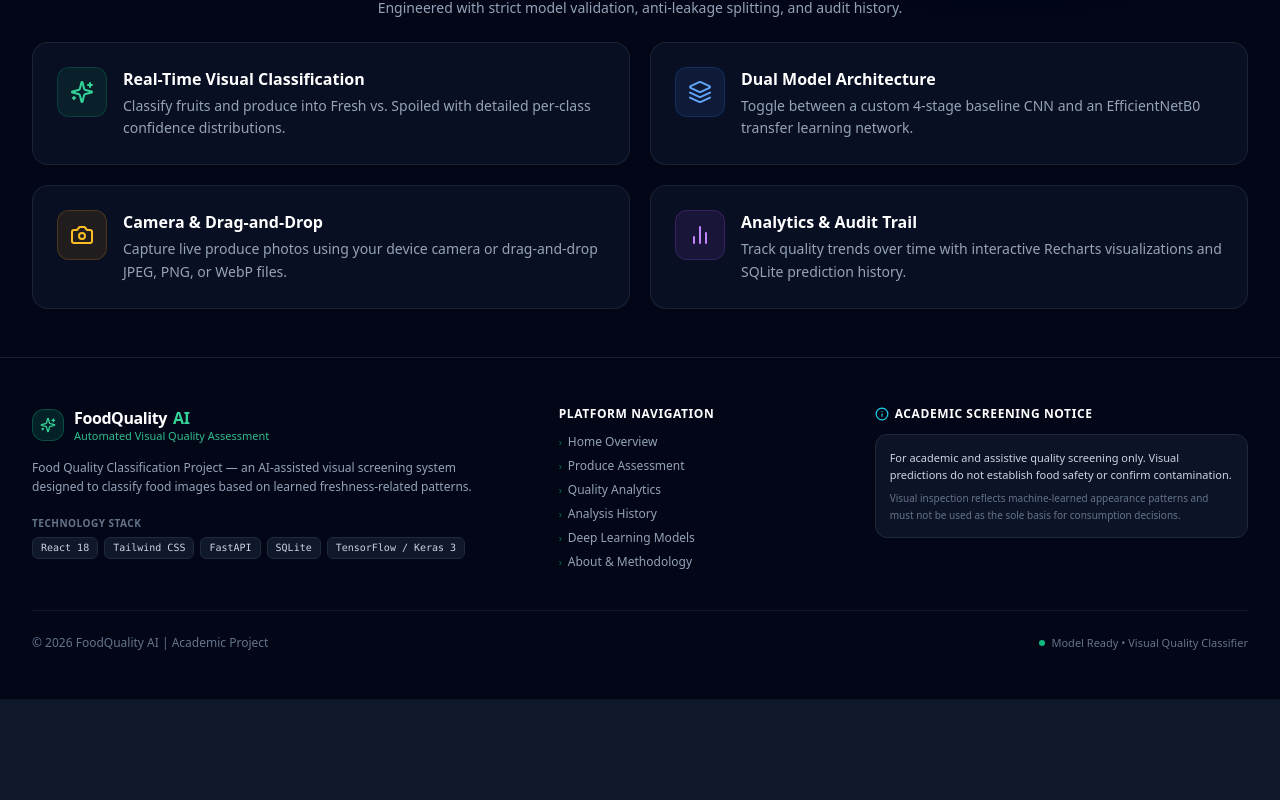
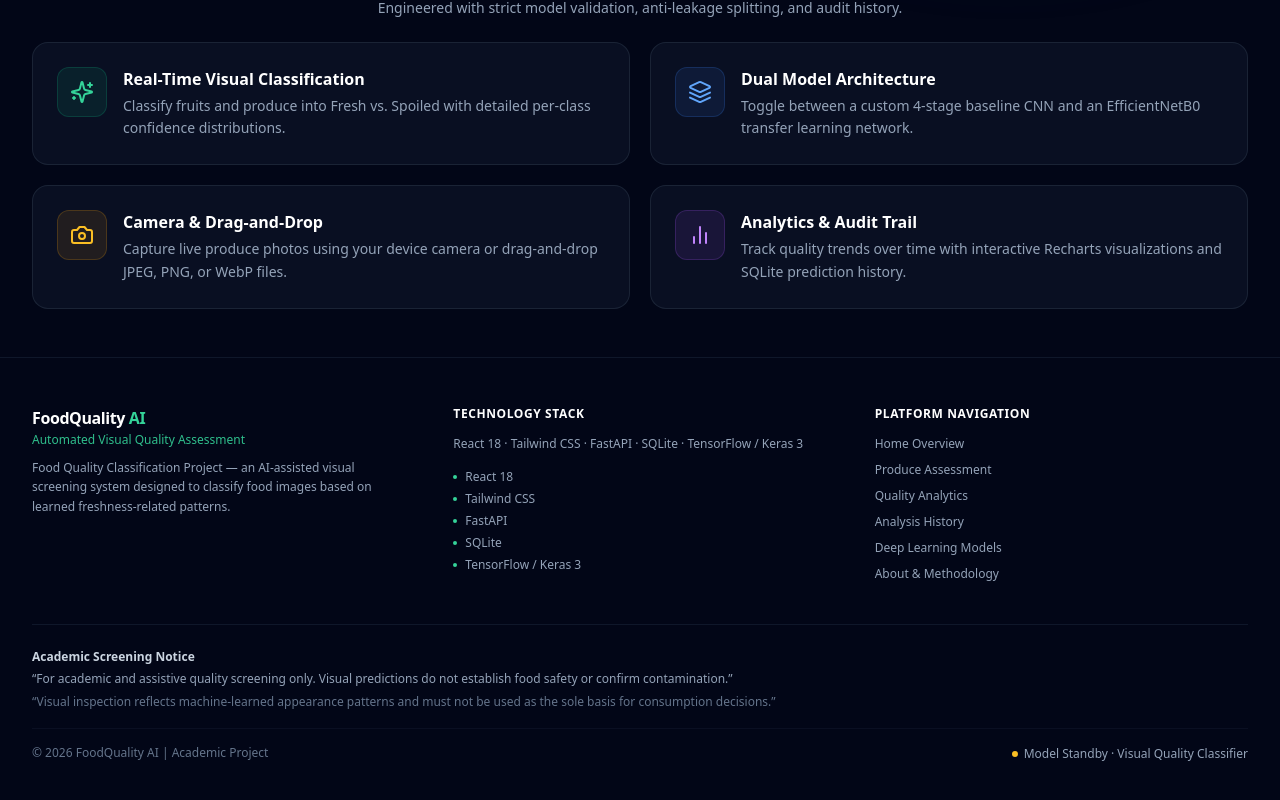
Before and after one commit to priyampriya15-stack/food-quality-classification, a React (Vite) app in the folder frontend/: page / in a window 1280 px wide. Shown: the part 714-1514 px from the top of the page. Before the commit the page ends 1413 px from the top, so only its background shows below. Built offline with nearby package versions, Linux system fonts and the light colour scheme; no server answers.

Commit message:
style(footer): simplify footer into clean 3-column layout with academic notice

```diff
--- a/frontend/src/App.jsx
+++ b/frontend/src/App.jsx
@@ -293,7 +293,11 @@ function MainApp() {
       </main>
 
       {/* Professional Dashboard Footer */}
-      <Footer onNavigate={handleTabChange} />
+      <Footer
+        onNavigate={handleTabChange}
+        healthStatus={healthStatus}
+        modelsInfo={modelsInfo}
+      />
     </div>
   );
 }
--- a/frontend/src/components/Footer.jsx
+++ b/frontend/src/components/Footer.jsx
@@ -1,7 +1,13 @@
 import React from 'react';
-import { Sparkles, Info } from 'lucide-react';
 
-export default function Footer({ onNavigate }) {
+export default function Footer({ onNavigate, healthStatus, modelsInfo }) {
+  // Check if active model or backend is loaded and ready
+  const isModelReady = Boolean(
+    modelsInfo?.is_loaded ||
+    healthStatus?.model_loaded ||
+    healthStatus?.status === 'ok'
+  );
+
   const navLinks = [
     { id: 'home', label: 'Home Overview' },
     { id: 'assess', label: 'Produce Assessment' },
@@ -11,105 +17,113 @@ export default function Footer({ onNavigate }) {
     { id: 'about', label: 'About & Methodology' },
   ];
 
-  const techStack = [
-    'React 18',
-    'Tailwind CSS',
-    'FastAPI',
-    'SQLite',
-    'TensorFlow / Keras 3',
-  ];
+  return (
+    <footer className="mt-auto border-t border-slate-900 bg-slate-950 text-slate-400 text-xs">
+      <div className="max-w-7xl mx-auto px-4 sm:px-6 lg:px-8 py-10 sm:py-12">
+        {/* Three Columns on Desktop / Two on Tablet / Stack on Mobile */}
+        <div className="grid grid-cols-1 sm:grid-cols-2 lg:grid-cols-3 gap-8 lg:gap-12">
 
-  return (
-    <footer className="mt-auto border-t border-slate-800/80 bg-slate-950 text-slate-400 text-xs">
-      <div className="max-w-7xl mx-auto px-4 sm:px-6 lg:px-8 py-10 sm:py-12">
-        <div className="grid grid-cols-1 md:grid-cols-12 gap-8 lg:gap-12">
-          {/* Brand, Tagline, & Description */}
-          <div className="md:col-span-6 lg:col-span-5 space-y-3.5">
-            <div className="flex items-center gap-2.5">
-              <div className="w-8 h-8 rounded-xl bg-emerald-500/15 border border-emerald-500/30 flex items-center justify-center text-emerald-400 shadow-sm">
-                <Sparkles className="w-4 h-4" />
-              </div>
+          {/* Column 1 — Brand */}
+          <div className="space-y-2.5">
             <div>
-                <span className="text-base font-extrabold text-white tracking-tight flex items-center gap-1.5">
+              <h3 className="text-base font-bold text-white tracking-tight">
                 FoodQuality <span className="text-emerald-400">AI</span>
-                </span>
-                <p className="text-[11px] font-medium text-emerald-400/90 -mt-0.5">
+              </h3>
+              <p className="text-xs font-medium text-emerald-400/90 mt-0.5">
                 Automated Visual Quality Assessment
               </p>
             </div>
+            <p className="text-xs text-slate-400 leading-relaxed max-w-sm">
+              Food Quality Classification Project &mdash; an AI-assisted visual screening system designed to classify food images based on learned freshness-related patterns.
+            </p>
           </div>
 
-            <p className="text-xs text-slate-400 leading-relaxed max-w-md">
-              Food Quality Classification Project — an AI-assisted visual screening system designed to classify food images based on learned freshness-related patterns.
+          {/* Column 2 — Technology Stack */}
+          <div className="space-y-3">
+            <h4 className="text-xs font-bold text-white uppercase tracking-wider">
+              Technology Stack
+            </h4>
+            <p className="text-xs text-slate-400 leading-relaxed">
+              React 18 &middot; Tailwind CSS &middot; FastAPI &middot; SQLite &middot; TensorFlow / Keras 3
             </p>
-
-            {/* Technology Stack */}
-            <div className="pt-1">
-              <span className="text-[10px] font-bold text-slate-500 uppercase tracking-wider block mb-1.5">
-                Technology Stack
-              </span>
-              <div className="flex flex-wrap items-center gap-1.5 text-[11px]">
-                {techStack.map((tech, idx) => (
-                  <span
-                    key={tech}
-                    className="px-2 py-0.5 rounded-md bg-slate-900 border border-slate-800 text-slate-300 font-mono text-[10px]"
-                  >
-                    {tech}
-                  </span>
-                ))}
-              </div>
-            </div>
+            <ul className="space-y-1.5 text-xs text-slate-400 pt-1">
+              <li className="flex items-center gap-2">
+                <span className="w-1 h-1 rounded-full bg-emerald-400" />
+                <span>React 18</span>
+              </li>
+              <li className="flex items-center gap-2">
+                <span className="w-1 h-1 rounded-full bg-emerald-400" />
+                <span>Tailwind CSS</span>
+              </li>
+              <li className="flex items-center gap-2">
+                <span className="w-1 h-1 rounded-full bg-emerald-400" />
+                <span>FastAPI</span>
+              </li>
+              <li className="flex items-center gap-2">
+                <span className="w-1 h-1 rounded-full bg-emerald-400" />
+                <span>SQLite</span>
+              </li>
+              <li className="flex items-center gap-2">
+                <span className="w-1 h-1 rounded-full bg-emerald-400" />
+                <span>TensorFlow / Keras 3</span>
+              </li>
+            </ul>
           </div>
 
-          {/* Navigation Quick Links */}
-          <div className="md:col-span-3 lg:col-span-3 space-y-3">
+          {/* Column 3 — Platform Navigation */}
+          <div className="space-y-3">
             <h4 className="text-xs font-bold text-white uppercase tracking-wider">
               Platform Navigation
             </h4>
-            <ul className="space-y-2 text-xs">
+            <ul className="space-y-1.5 text-xs">
               {navLinks.map((link) => (
                 <li key={link.id}>
                   <button
                     onClick={() => onNavigate && onNavigate(link.id)}
-                    className="text-slate-400 hover:text-emerald-400 transition-colors flex items-center gap-1.5 cursor-pointer text-left"
+                    className="text-slate-400 hover:text-emerald-400 transition-colors cursor-pointer text-left py-0.5"
                   >
-                    <span className="text-emerald-500/60 text-[10px]">&rsaquo;</span>
                     {link.label}
                   </button>
                 </li>
               ))}
             </ul>
           </div>
+        </div>
 
-          {/* Academic Disclaimer Section */}
-          <div className="md:col-span-3 lg:col-span-4 space-y-3">
-            <h4 className="text-xs font-bold text-white uppercase tracking-wider flex items-center gap-1.5">
-              <Info className="w-3.5 h-3.5 text-cyan-400" />
+        {/* Bottom Section: Divider + Academic Notice + Copyright */}
+        <div className="mt-8 sm:mt-10 pt-6 border-t border-slate-900 space-y-4">
+          <div className="space-y-1 text-xs text-slate-400">
+            <h5 className="font-semibold text-slate-300">
               Academic Screening Notice
-            </h4>
-            <div className="p-3.5 rounded-xl bg-slate-900/80 border border-slate-800 text-slate-400 text-xs space-y-1.5 leading-relaxed">
-              <p className="text-[11px] text-slate-300 font-medium">
-                For academic and assistive quality screening only. Visual predictions do not establish food safety or confirm contamination.
+            </h5>
+            <p className="leading-relaxed">
+              &ldquo;For academic and assistive quality screening only. Visual predictions do not establish food safety or confirm contamination.&rdquo;
             </p>
-              <p className="text-[10px] text-slate-500">
-                Visual inspection reflects machine-learned appearance patterns and must not be used as the sole basis for consumption decisions.
+            <p className="text-slate-500 leading-relaxed">
+              &ldquo;Visual inspection reflects machine-learned appearance patterns and must not be used as the sole basis for consumption decisions.&rdquo;
             </p>
+          </div>
+
+          <div className="pt-4 border-t border-slate-900/60 flex flex-col sm:flex-row items-center justify-between gap-3 text-xs text-slate-500">
+            <p className="text-center sm:text-left">
+              &copy; 2026 FoodQuality AI | Academic Project
+            </p>
+            <div>
+              {isModelReady ? (
+                <span className="inline-flex items-center gap-1.5 text-emerald-400 font-medium">
+                  <span className="w-1.5 h-1.5 rounded-full bg-emerald-400" />
+                  Model Ready &middot; Visual Quality Classifier
+                </span>
+              ) : (
+                <span className="inline-flex items-center gap-1.5 text-slate-400 font-medium">
+                  <span className="w-1.5 h-1.5 rounded-full bg-amber-400" />
+                  Model Standby &middot; Visual Quality Classifier
+                </span>
+              )}
             </div>
           </div>
         </div>
 
-        {/* Thin Divider & Bottom Copyright Line */}
-        <div className="mt-8 sm:mt-10 pt-6 border-t border-slate-900 flex flex-col sm:flex-row items-center justify-between gap-3 text-xs text-slate-500">
-          <p className="text-center sm:text-left">
-            &copy; 2026 FoodQuality AI | Academic Project
-          </p>
-          <div className="flex items-center gap-3 text-[11px] text-slate-500">
-            <span className="inline-flex items-center gap-1.5">
-              <span className="w-1.5 h-1.5 rounded-full bg-emerald-500" />
-              Model Ready &bull; Visual Quality Classifier
-            </span>
-          </div>
-        </div>
       </div>
     </footer>
   );
```
Lines whose indentation alone changed are shown as unchanged.
